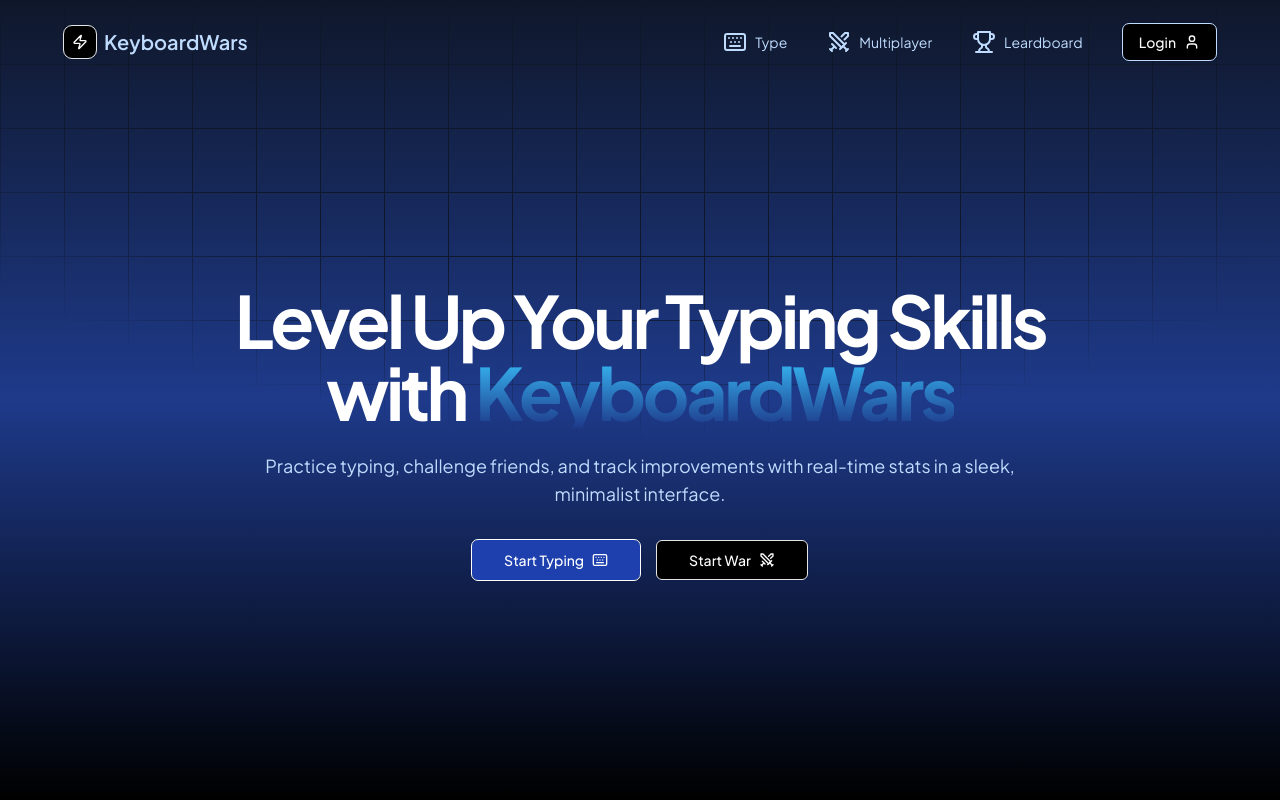
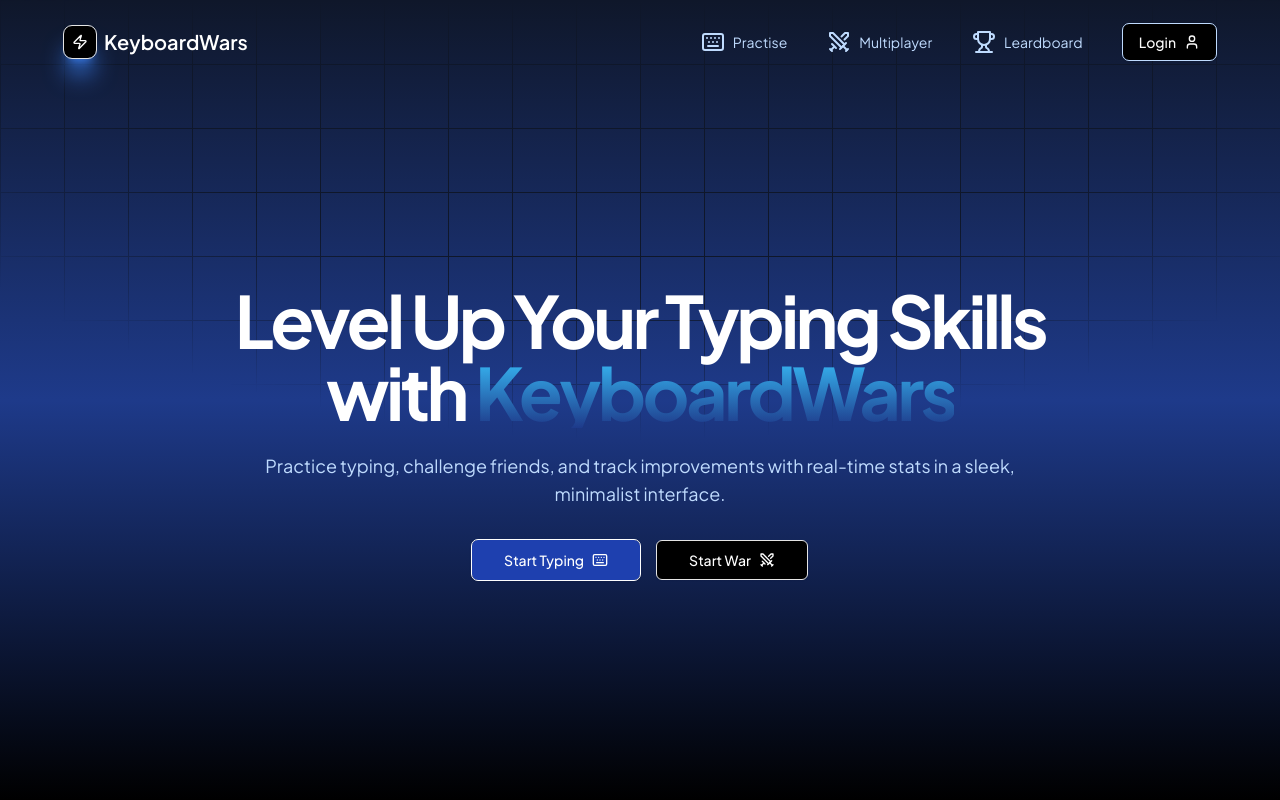
Before and after one commit to Utkarshrajmishra/dmloop, a Next.js app: page / in a window 1280 px wide. Built offline with nearby package versions, Linux system fonts and the light colour scheme.

Commit message:
Fix: Nav Component

```diff
--- a/app/(root)/page.tsx
+++ b/app/(root)/page.tsx
@@ -9,7 +9,7 @@ export default function Home() {
           <div className="mx-auto font-jakarta mt-16 max-w-4xl text-center">
             <h1 className="text-4xl  font-bold tracking-tighter text-center text-white sm:text-5xl md:text-6xl lg:text-7xl font-jakarta leading-loose">
               Level Up Your Typing Skills <br /> with{" "}
-              <span className="bg-gradient-to-b from-sky-400 to-blue-900 inline-block text-transparent bg-clip-text">
+              <span className="bg-gradient-to-b  from-sky-400 to-blue-900 inline-block text-transparent bg-clip-text">
                 KeyboardWars
               </span>
             </h1>
@@ -20,16 +20,16 @@ export default function Home() {
             <div className="mt-8 flex justify-center gap-4">
               <Button
                 size="lg"
-                className="bg-blue-800 outline outline-1 outline-white flex justify-center  font-jakarta text-white hover:bg-blue-700"
+                className="bg-blue-800  outline outline-1 outline-white flex justify-center  font-jakarta text-white hover:bg-blue-700"
               >
                 Start Typing <Keyboard className="size-10" />
               </Button>
               <Button
                 size="lg"
                 variant="outline"
-                className="text-white  bg-black  hover:bg-blue-900/50"
+                className="text-white   bg-black  "
               >
-                Start War <Swords/>
+                Start War <Swords />
               </Button>
             </div>
           </div>
--- /dev/null
+++ b/app/api/auth/[...nextauth]/route.ts
@@ -0,0 +1,2 @@
+import { handlers } from "@/auth"; // Referring to the auth.ts we just created
+export const { GET, POST } = handlers;
--- /dev/null
+++ b/app/auth/page.tsx
@@ -0,0 +1,9 @@
+const Auth=()=>{
+    return (
+      <section className="bg-black h-[100vh]">
+        <h1>Hello </h1>
+      </section>
+    );
+}
+
+export default Auth
--- a/app/layout.tsx
+++ b/app/layout.tsx
@@ -1,9 +1,8 @@
 import type { Metadata } from "next";
 import "./globals.css";
 
-
 export const metadata: Metadata = {
-  title: "KeysWar - Unrelase your keyboard",
+  title: "KeyboardWars",
   description: "Automate DMs and comment on instagram.",
 };
 
@@ -14,9 +13,7 @@ export default function RootLayout({
 }>) {
   return (
     <html lang="en">
-      <body className={` antialiased`}>
-        {children}
-      </body>
+      <body className={` antialiased`}>{children}</body>
     </html>
   );
 }
--- /dev/null
+++ b/auth.ts
@@ -0,0 +1,5 @@
+import NextAuth from "next-auth";
+
+export const { handlers, signIn, signOut, auth } = NextAuth({
+  providers: [],
+});
--- a/components/Navbar.tsx
+++ b/components/Navbar.tsx
@@ -1,13 +1,15 @@
+"use client"
+
 import React from "react";
 import { Zap, Keyboard, Trophy, Swords, User } from "lucide-react";
 import Link from "next/link";
 import { Button } from "./ui/button";
-
+import { useRouter } from "next/navigation";
 const Links = [
   {
     id: 1,
     icon: <Keyboard />,
-    name: "Type",
+    name: "Practise",
   },
   {
     id: 2,
@@ -22,31 +24,34 @@ const Links = [
 ];
 
 const Navbar = () => {
+const router=useRouter()
+
   return (
     <nav className="absolute mt-2 font-jakarta top-0 left-0 right-0 z-10">
       <div className="flex py-4 justify-between items-center gap-2 px-16">
-        <div className="flex items-center gap-2">
-          <div className="h-8 w-8 rounded-lg outline outline-1 outline-neutral-200  bg-black flex items-center justify-center font-bold">
+        <Link href="/" className="cursor-pointer flex items-center gap-2">
+          <div className="h-8 w-8 shadow-xl shadow-blue-500 rounded-lg outline outline-1 outline-neutral-200  bg-black flex items-center justify-center font-bold">
             <Zap className="text-white p-1" />
           </div>
 
-         <p className="text-xl font-semibold text-blue-200">KeyboardWars</p>
-        </div>
+          <p className="text-white text-xl font-semibold ">
+            KeyboardWars
+          </p>
+        </Link>
         <div className="flex gap-10">
           {Links.map((link) => (
             <Link
-              className="flex gap-2 text-sm text-blue-200 items-center"
+              className="flex hover:text-blue-500 gap-2 text-sm text-blue-200 items-center"
               key={link.id}
-              href="/"
+              href="/auth"
             >
               {link.icon}
               <p>{link.name}</p>
             </Link>
           ))}
 
-
-          <Button className="bg-black flex items-center gap-2 outline outline-1 outline-blue-200">
-            Login <User/>
+          <Button onClick={()=>router.push('/auth')} className="bg-black flex items-center gap-2 outline outline-1 outline-blue-200">
+            Login <User />
           </Button>
         </div>
       </div>
--- a/package.json
+++ b/package.json
@@ -15,6 +15,7 @@
     "lucide-react": "^0.469.0",
     "motion": "^11.16.0",
     "next": "15.1.3",
+    "next-auth": "^5.0.0-beta.25",
     "react": "^19.0.0",
     "react-dom": "^19.0.0",
     "tailwind-merge": "^2.6.0",
```
Also changed, not shown: 1 other file (tests, documents, lock files or other folders).
